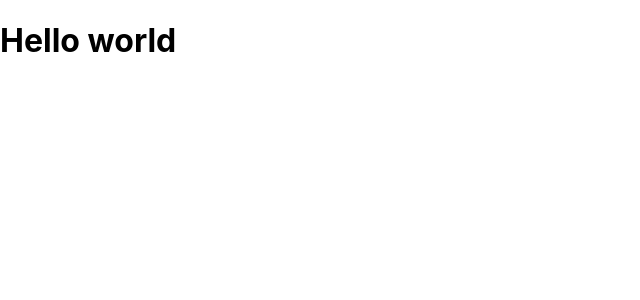
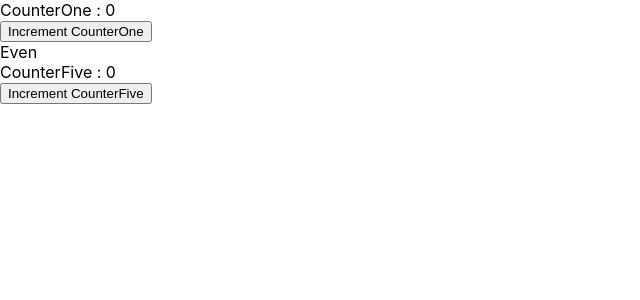
Before and after one commit to RumanBhuiyan/React-Hooks-Notes, a React (Create React App) app: page / in a window 1280 px wide. Shown: the top 300 px of the page, without its empty margins (0-640 px from the left). Built offline with nearby package versions, Linux system fonts and the light colour scheme; the HTML template or start-up script is replaced by a standard one.

Commit message:
add notes on useMemo hook and useCallback hook

```diff
--- a/src/App.js
+++ b/src/App.js
@@ -1,9 +1,38 @@
-import React  from "react";
+import React,{useCallback, useMemo, useState}  from "react";
+import CounterButton from "./Components/CounterButton";
+import CounterTitle from "./Components/CounterTitle";
 
 function App() {
+
+  const[counterOne,setCounterOne] = useState(0)
+  const[counterFive,setCounterFive] = useState(0)
+
+  // using [] i am telling react that build the method inside useCallback just once and
+  // memorise it for always and don't create instance of this method again and again
+  // in every render rather use this memorised function.if i mention [counterOne] like this
+  // then react will re-create this function if any changes happend to counterOne
+  const incementByOne = useCallback(() => setCounterOne(counterOne => counterOne +1),[])
+  const incementByFive =useCallback(() => setCounterFive(counterFive => counterFive +5),[])
+
+  const isEven =useMemo( () => {
+    // lets assume below operation as costly or time consuming operation which slows down both
+    // first span tag  outcome and operation of second increment button too. but its not expected.
+    // at the time of clicking second increment buttton, using useMemo hook we are telling react
+    // cashed counterOne value and use it at the time of render insted of re-calculating it again
+    // so dont slow down operation of second increment button, and perform this function agian only if
+    // any changes happend to [counterOne]
+    let i =1
+    while (i < 1000000000) i +=1
+    return counterOne %2 === 0
+  },[counterOne])
+
   return (
     <div >
-      <h1>Hello world</h1>
+     <CounterTitle title={'CounterOne'} counterValue={counterOne} />
+     <CounterButton title={'Increment CounterOne'} func={incementByOne} />
+          <span>{isEven ? 'Even' : 'Odd'}</span>
+     <CounterTitle title={'CounterFive'} counterValue={counterFive} />
+     <CounterButton title={'Increment CounterFive'} func={incementByFive} />
     </div>
   );
 }
--- /dev/null
+++ b/src/Components/CounterButton.js
@@ -0,0 +1,19 @@
+import React from 'react'
+
+function CounterButton({title,func}) {
+    console.log(`${title} Button rendered`)
+    return (
+        <div>
+           <button onClick={func}>{title}</button>
+        </div>
+    )
+}
+
+// React.memo says that,
+// if this component state or props are changed then re-render this component
+// otherwise dont re-render this component but this can't prevent button re-render
+// because in every render of App.js incrementByOne and incrementByTwo functions are
+// created again & again so props change thats why button renderend and React.memo
+// can't handle it. For handling that we need to memorise those functions by using
+// use callback hook
+export default React.memo(CounterButton)
--- /dev/null
+++ b/src/Components/CounterTitle.js
@@ -0,0 +1,14 @@
+import React from 'react'
+
+function CounterTitle({title,counterValue}) {
+    console.log(`${title} title rendered`)
+    return (
+        <div>
+            {title} : {counterValue}
+        </div>
+    )
+}
+// React.memo says that,
+// if this component state or props are changed then re-render this component
+// otherwise dont re-render this component
+export default React.memo(CounterTitle)
```
